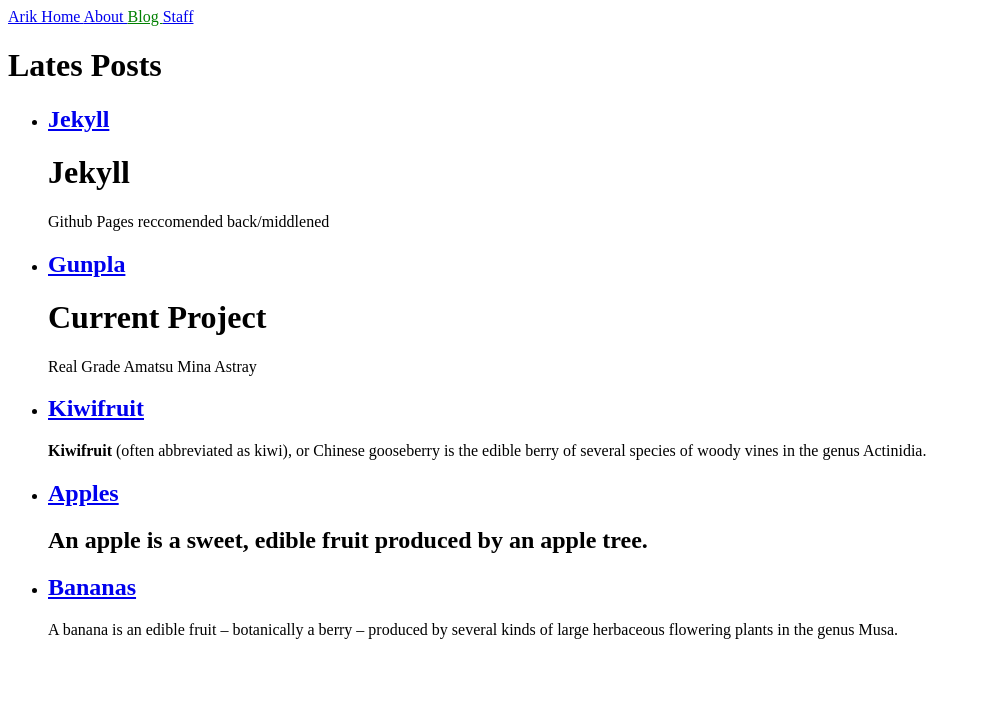
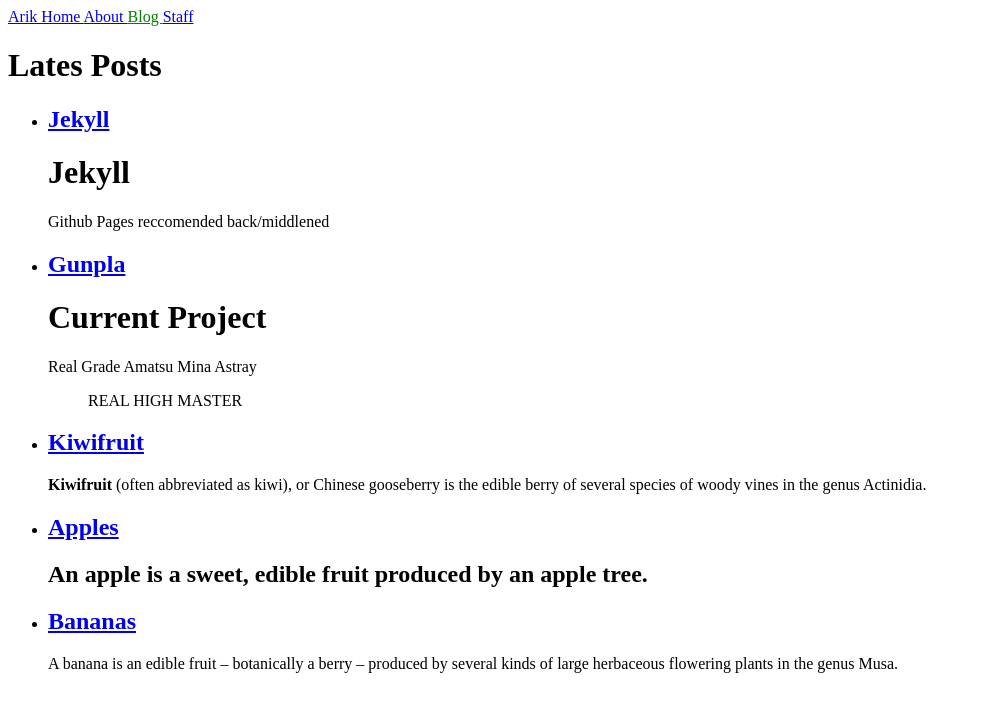
Before and after one commit to AIdrisy0139/AIdrisy0139.github.io, a Jekyll site: the page built from blog.html, in a window 1280 px wide. Shown: the top 712 px of the page, without its empty margins (0-981 px from the left). Built offline with Jekyll 4.4.1, drawn with Linux system fonts in a browser that asks for light colours.

Commit message:
Update 2020-02-03-Gunpla.md

```diff
--- a/_posts/2020-02-03-Gunpla.md
+++ b/_posts/2020-02-03-Gunpla.md
@@ -5,3 +5,6 @@ type: interest
 
 # Current Project
 Real Grade Amatsu Mina Astray
+>REAL
+>HIGH
+>MASTER
```
